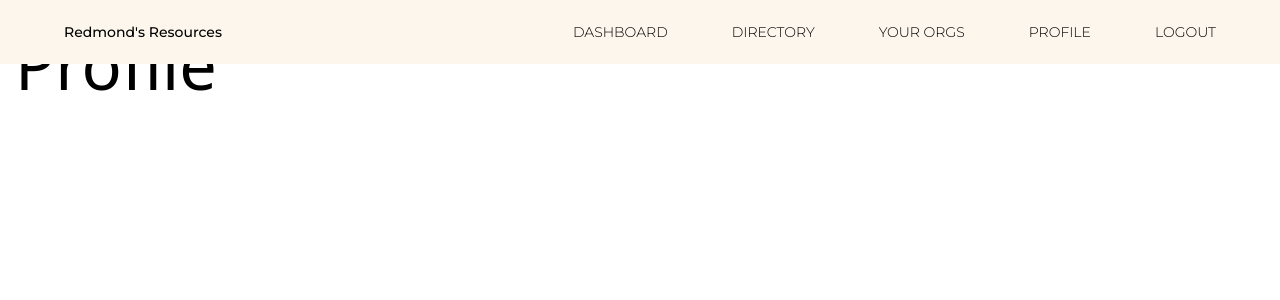
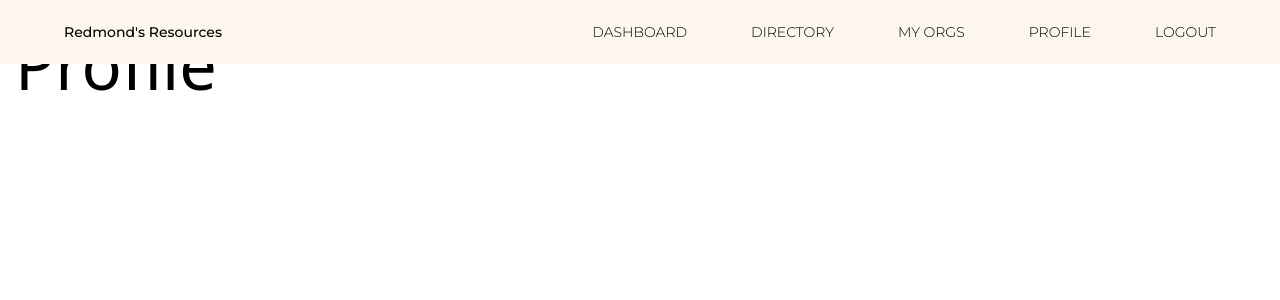
Before and after one commit to emilydma08/community-resource-hub, a Flask app: page /profile in a window 1280 px wide. Shown: the top 300 px of the page. Run offline with Flask 3, Linux system fonts and the light colour scheme; some libraries are stand-ins or nearby versions.

Commit message:
changed to "my orgs"

```diff
--- a/app.py
+++ b/app.py
@@ -65,16 +65,16 @@ def edit_organization(org_name):
         myorgs.UpdateByName(org_name, org_description, org_address, org_email, org_phone)
 
         orgs = myorgs.get()  # Fetch all users
-        return render_template('your-orgs.html', orgs=orgs)
+        return render_template('my-orgs.html', orgs=orgs)
 
     org = myorgs.getByName(org_name)
     return render_template('edit-organization.html', org=org[0])
 
 
-@app.route('/your-organizations', methods=['GET'])
-def your_orgs():
+@app.route('/my-organizations', methods=['GET'])
+def my_orgs():
     orgs = myorgs.get()
-    return render_template('your-orgs.html', orgs=orgs, categories=resource_categories)
+    return render_template('my-orgs.html', orgs=orgs, categories=resource_categories)
 
 #Still need route for organization subpage templates
 
@@ -92,7 +92,7 @@ def submit_form():
         phone = request.form.get('orgPhone')
         print("name:" + str(name))
         myorgs.insert(name, description, address, email, phone)
-    return redirect(url_for('your_orgs'))
+    return redirect(url_for('my_orgs'))
 
 @app.route('/edit_form', methods=['POST'])
 def edit_form():
@@ -104,7 +104,7 @@ def edit_form():
         phone = request.form.get('orgPhone')
         myorgs.UpdateByName(name, description, address, email, phone)
 
-        return redirect(url_for('your_orgs'))
+        return redirect(url_for('my_orgs'))
 
 @app.route('/delete_form', methods=['POST'])
 def delete_form():
@@ -113,7 +113,7 @@ def delete_form():
         print("Deleting:", name)
         myorgs.deleteByName(name)
     orgs = myorgs.get()
-    return redirect(url_for('your_orgs'))
+    return redirect(url_for('my_orgs'))
 
 if __name__ == '__main__':
     app.run(debug=True)
--- a/templates/_navbar.html
+++ b/templates/_navbar.html
@@ -11,7 +11,7 @@
         <a href="#" class=" transition">Directory</a>
         </div>
 
-        <a href="{{ url_for('your_orgs') }}" class="transition cursor-pointer">Your Orgs</a>
+        <a href="{{ url_for('my_orgs') }}" class="transition cursor-pointer">My Orgs</a>
         <a href="{{ url_for('profile') }}" class=" transition cursor-pointer">Profile</a>
         <a href="{{ url_for('landing') }}" class=" transition cursor-pointer">Logout</a>
     </div>
```
Also changed, not shown: templates/my-orgs.html (renamed from templates/your-orgs.html).
